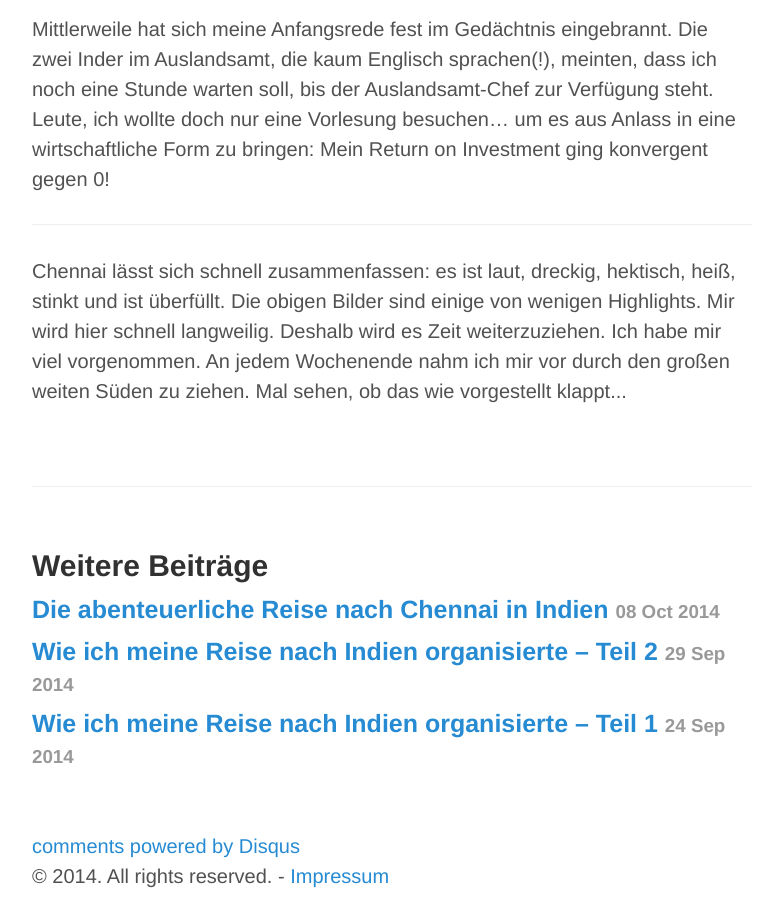
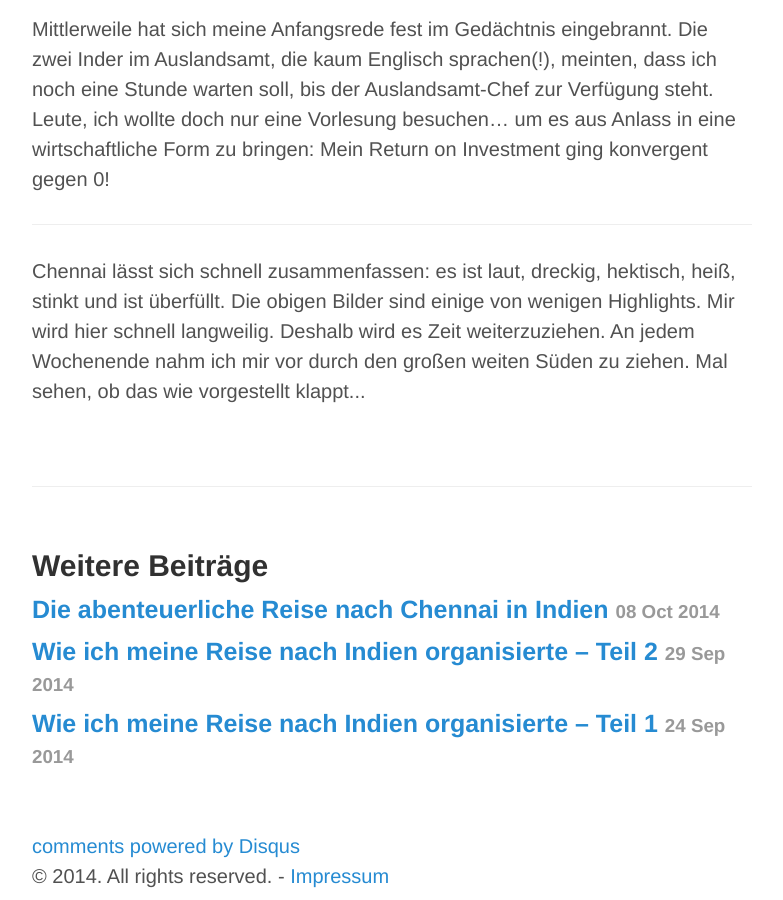
Before and after one commit to benjaminbergner/indien_blog, a Jekyll site: the page built from _posts/2014-10-21-die-ersten-tage-in-indien.md, in a window 1280 px wide and 900 px high, scrolled down 15713 px. Shown: the whole window, without its empty margins (248-1031 px from the left). Built offline with Jekyll 4.4.1, drawn with Linux system fonts in a browser that asks for light colours; Markdown is read by kramdown in place of the engine named in the settings; comment, search, counter and statistics services are not loaded.

Commit message:
grammchange
grammchange

```diff
--- a/_posts/2014-10-21-die-ersten-tage-in-indien.md
+++ b/_posts/2014-10-21-die-ersten-tage-in-indien.md
@@ -96,4 +96,4 @@ description: "In Indien angekommen wollte ich sofort alles von der Südmetropole
 <p>Nach 15 Minuten versuchte ich mein Glück nochmal. Nachdem ich mein Anliegen vortrug und ihm zudem darauf hinwies, dass es wirklich eine große kulturelle Bereicherung für mich darstellen würde, verwies er mich zum Institutsleiter. In seinem doppelt so großen, angenehm zweifach klimatisierten Büro sagte dieser mir, dass er meinen Spirit zu schätzen wisse, ich mich aber an das Auslandsamt wenden sollte.</p>
 <p>Mittlerweile hat sich meine Anfangsrede fest im Gedächtnis eingebrannt. Die zwei Inder im Auslandsamt, die kaum Englisch sprachen(!), meinten, dass ich noch eine Stunde warten soll, bis der Auslandsamt-Chef zur Verfügung steht. Leute, ich wollte doch nur eine Vorlesung besuchen… um es aus Anlass in eine wirtschaftliche Form zu bringen: Mein Return on Investment ging konvergent gegen 0!</p>
 <hr>
-<p>Chennai lässt sich schnell zusammenfassen: es ist laut, dreckig, hektisch, heiß, stinkt und ist überfüllt. Die obigen Bilder sind einige von wenigen Highlights. Mir wird hier schnell langweilig. Deshalb wird es Zeit weiterzuziehen. Ich habe mir viel vorgenommen. An jedem Wochenende nahm ich mir vor durch den großen weiten Süden zu ziehen. Mal sehen, ob das wie vorgestellt klappt...</p>
+<p>Chennai lässt sich schnell zusammenfassen: es ist laut, dreckig, hektisch, heiß, stinkt und ist überfüllt. Die obigen Bilder sind einige von wenigen Highlights. Mir wird hier schnell langweilig. Deshalb wird es Zeit weiterzuziehen. An jedem Wochenende nahm ich mir vor durch den großen weiten Süden zu ziehen. Mal sehen, ob das wie vorgestellt klappt...</p>
```
